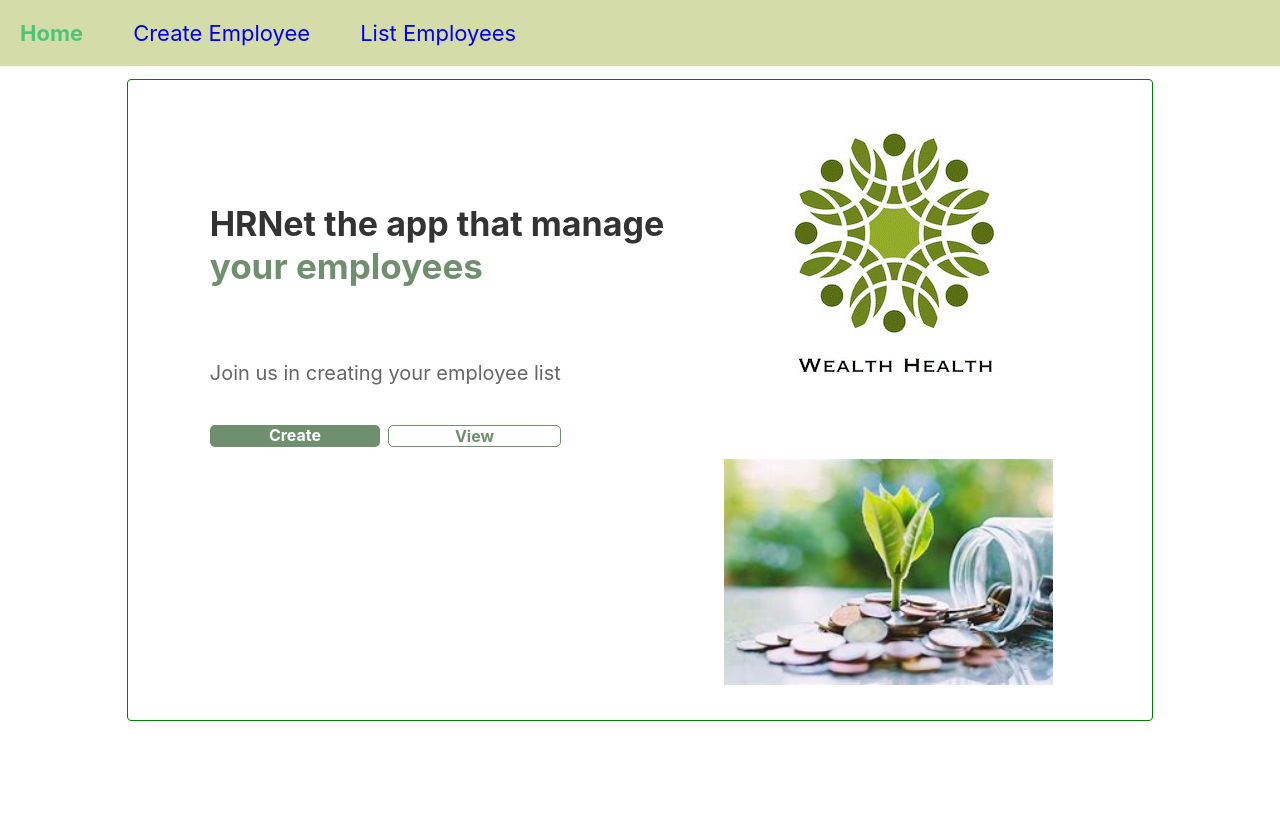
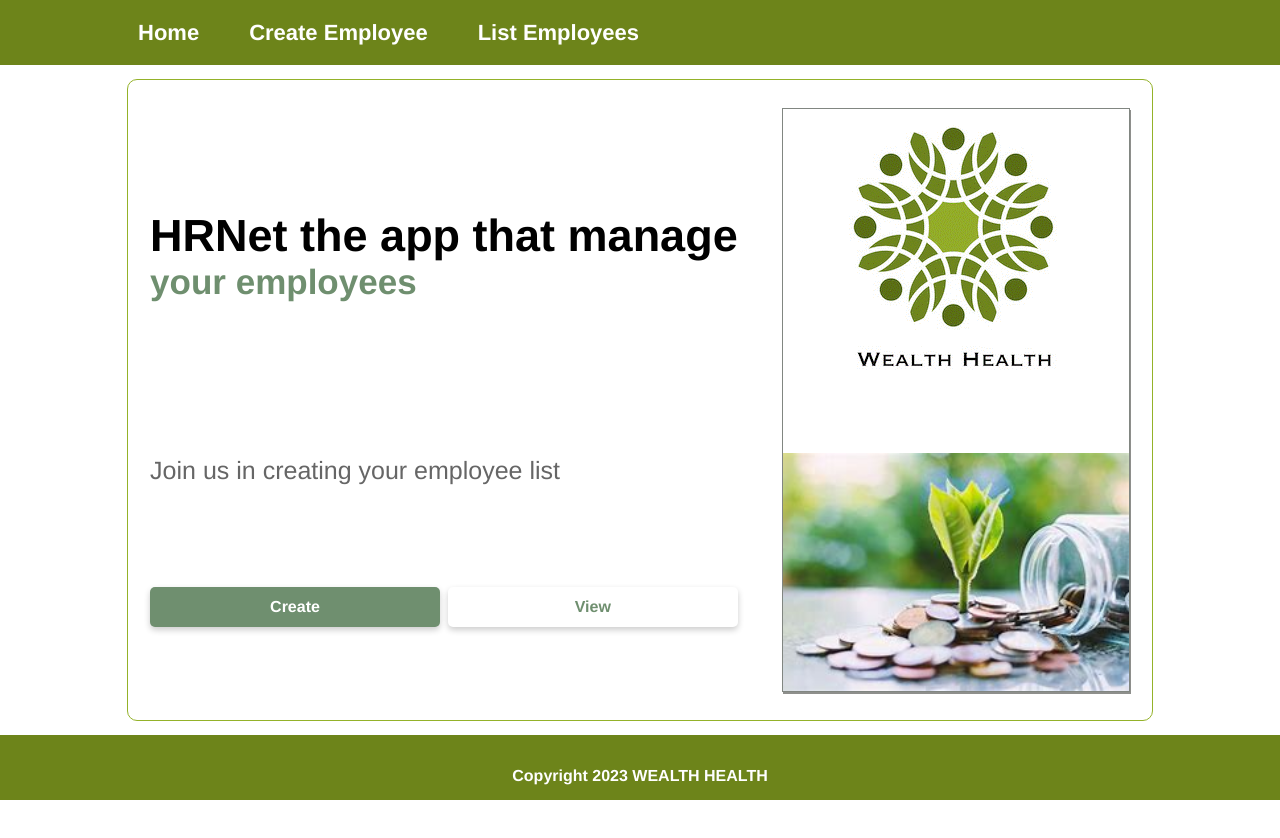
Before and after one commit to pascalinecte91/Wealth_Health_P14, a React (Create React App) app: page / in a window 1280 px wide. Shown: the top 838 px of the page. Built offline with nearby package versions, Linux system fonts and the light colour scheme.

Commit message:
🌈 home page and nav

```diff
--- a/package.json
+++ b/package.json
@@ -4,6 +4,8 @@
   "version": "0.1.0",
   "private": true,
   "dependencies": {
+    "@headlessui/react": "^1.7.15",
+    "@heroicons/react": "^2.0.18",
     "@reduxjs/toolkit": "^1.9.5",
     "@testing-library/jest-dom": "^5.16.5",
     "@testing-library/react": "^13.4.0",
--- a/src/App.js
+++ b/src/App.js
@@ -21,8 +21,9 @@ const App = () => {
           <Route path="/list_employees" element={<ListEmployees />} />
           <Route path="*" element={<NotFound />} />
           </Routes>
+          <Footer />
         </Router>
-        <Footer />
+
       </>
 
   );
--- a/src/components/footer/Footer.js
+++ b/src/components/footer/Footer.js
@@ -1,11 +1,14 @@
 import React from 'react'
 
 const Footer = () => {
+  // Obtient l'année actuelle
+  const currentYear = new Date().getFullYear();
+
   return (
-    <div>
-
-    </div>
-  )
-}
+    <section className="footer" >
+      <p className="footer__content">Copyright {currentYear} WEALTH  HEALTH</p>
+    </section>
+  );
+};
 
 export default Footer;
--- a/src/components/footer/_footer.scss
+++ b/src/components/footer/_footer.scss
@@ -0,0 +1,17 @@
+.footer {
+  position: fixed;
+  bottom: 0;
+  width: 100%;
+  display: flex;
+  justify-content: center;
+  padding: 1rem 0 1.5rem;
+  background-color: #6D841A;
+  height: 25px;
+
+&__content {
+  color: white;
+  font-weight: bold;
+}
+
+
+}
--- a/src/components/navbar/_navbar.scss
+++ b/src/components/navbar/_navbar.scss
@@ -1,14 +1,17 @@
 .navBar {
   display: flex;
   flex-direction: row;
-  background: rgb(212, 221, 169);
+  background: #6D841A;
   align-items: center;
   font-size: 22px;
   padding-left: 10%;
+  height: 65px;
 
   a {
     text-decoration: none;
     margin: 10px;
+    color:white;
+    font-weight: 600;
   }
   &__link {
     display: flex;
@@ -16,16 +19,9 @@
 
   }
 
-  padding: 10px;
-  align-self: flex-start;
-}
-.navBar__link a:hover {
-  font-weight: bold;
-  border-bottom: 2px solid green; /* Bordure au bas de l'onglet au survol */
-  transition: background-color 0.3s ease-in-out; /* Transition fluide lors du survol */
+&__link a:hover {
+  border-bottom: 2px solid #3a3a38;
+
 }
 
-a.active {
-  font-weight: bold;
-  color: #50c476;
 }
--- a/src/pages/home/Home.jsx
+++ b/src/pages/home/Home.jsx
@@ -10,10 +10,12 @@ const Home = () => {
 
         <main className="homePage__current">
           <div className="homePage__content">
+            <div className="homePage__infos">
             <h1 className="homePage__title">
               HRNet the app that manage
-              <span className="homePage__greenSpan"> your employees</span>
+              <span className="homePage__greenSpan"> your employees</span> <br />
             </h1>
+            </div>
             <p className="homePage__subtitle">Join us in creating your employee list</p>
             <div className="button">
               <a href="/add_employee" className="button__add">Create</a>
--- a/src/pages/home/_home.scss
+++ b/src/pages/home/_home.scss
@@ -7,6 +7,17 @@
   justify-content: flex-start;
   gap: 12px;
   align-items: center;
+ h1 {
+  font-size: 45px;
+  @include min-max ($tablet, $desktop - 1){
+    font-size: 29px;
+  }
+
+    @include  min-max ($smartphone, $smartLarge - 1 ) {
+      font-size: 20px;
+      margin-bottom: 50px;
+    }
+ }
 
 &__current {
 width: 80vw;
@@ -15,64 +26,73 @@ width: 80vw;
   flex-direction: row;
   justify-content: space-around;
   align-items: center;
-  border: 1px solid green;
-  border-radius: 4px;
+  border: 1px solid #94B229;
+  border-radius: 10px;
   position: absolute;
   top: 50%;
   left: 50%;
   transform: translate(-50%, -50%);
   background:white;
-}
-&__content {
-  display: flex;
-  flex-direction: column;
+  @include min-max ($smartphone, $smartLarge - 1) {
+    flex-direction: column;
+    border: none;
+
+  }
 
 }
+&__infos {
+  @include min-max ($smartphone, $smartLarge - 1) {
+    margin-top: 50%;
+  }
+}
 
-&__title {
-  font-size: 34px;
-  font-weight: bold;
-  line-height: 1.2;
-  color: #333;
-  position: absolute;
-  top:15%
-
-}
 span  {
   display: flex;
   font-size: 35px;
   color: rgb(111, 143, 111);
+  @include min-max ($smartphone, $smartLarge - 1 ){
+    font-size: 19px;
+    line-height: 10px;
+  }
 }
 
 &__subtitle {
   margin-top: 8px;
-  font-size: 20px;
+  font-size: 25px;
   color: #666;
+  @include min-max($smartphone, $smartLarge - 1) {
+    font-size: 19px;
+  }
 }
 
-}
+
+
 
 
 .button {
   display: flex;
-  justify-content: center;
+  flex-direction: row;
   border-radius: 4px;
   font-size: 16px;
   font-weight: bold;
   cursor: pointer;
   margin-top: 20px;
   gap: 8px;
-
   &__add {
   background-color: rgb(111, 143, 111);
   color: white;
   text-align: center;
-}
+  }
+  @include min-max($tablet, $desktop - 1){
+
+
+  }
+
+
 
 &__view {
   background-color: white;
   color: rgb(111, 143, 111);
-  border: 1px solid rgb(111, 143, 111);
   text-align: center;
 
 }
@@ -81,6 +101,11 @@ span  {
   width: 100%;
   border-radius: 5px;
   text-decoration: none;
+  display: flex;
+  justify-content: center;
+  align-items: center;
+  height: 40px;
+  box-shadow: 0 3px 6px rgba(0, 0, 0, 0.2);
 }
 
 }
@@ -88,8 +113,28 @@ span  {
   display: flex;
   flex-direction: column;
   gap:4rem;
+  border: 1px solid rgb(129, 134, 129);
+  box-shadow: 1px 2px rgb(142, 143, 140);
+  margin: 10px;
+  @include min-max ($smartphone, $smartLarge - 1){
+    gap:inherit;
+  }
+
 
 }
 .image {
-  width: 95%;
+  width: 100%;
 }
+
+.homePage__content {
+  display: flex;
+  height: 80%;
+  flex-direction: column;
+  justify-content: space-around;
+  padding: 10px;
+  @include min-max ($smartphone, $smartLarge - 1) {
+    display: inherit;
+    gap: inherit;
+  }
+}
+}
--- /dev/null
+++ b/src/style/_mixins.scss
@@ -0,0 +1,19 @@
+$smartphone: 320px;
+$smartLarge: 525px;
+$tablet: 768px;
+$desktop: 1025px;
+$big-desktop: 1380px;
+$bigBig: 1441px;
+$SuperBig : 1660px;
+
+@mixin min-max($min, $max) {
+  @media only screen and (min-width: $min) and (max-width: $max) {
+    @content;
+  }
+}
+  @mixin above-superBig {
+    @media only screen and (min-width: $SuperBig) {
+      @content;
+    }
+
+}
--- /dev/null
+++ b/src/style/_settings.scss
@@ -0,0 +1,5 @@
+* {
+    font-family: Avenir, Helvetica, Arial, sans-serif;
+    -webkit-font-smoothing: antialiased;
+    -moz-osx-font-smoothing: grayscale;
+  }
--- a/src/style/index.scss
+++ b/src/style/index.scss
@@ -1,2 +1,6 @@
+@import "style/mixins";
+@import "style/settings";
+
 @import "pages/home/home";
 @import "components/navbar/navbar";
+@import "components/footer/footer";
```
Also changed, not shown: src/components/navbar/Navbar.js (line endings or trailing spaces), 1 other file (tests, documents, lock files or other folders).
